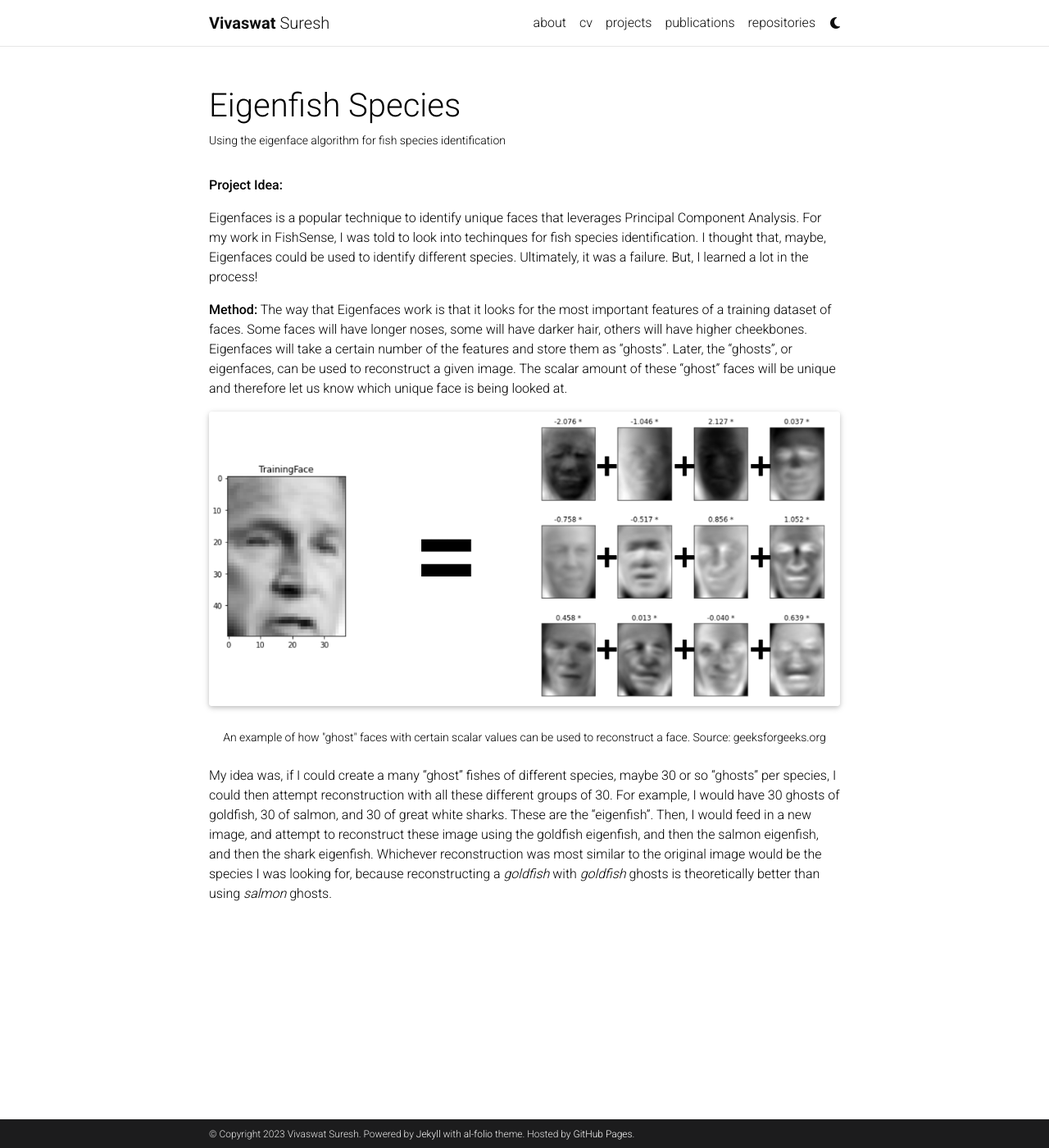
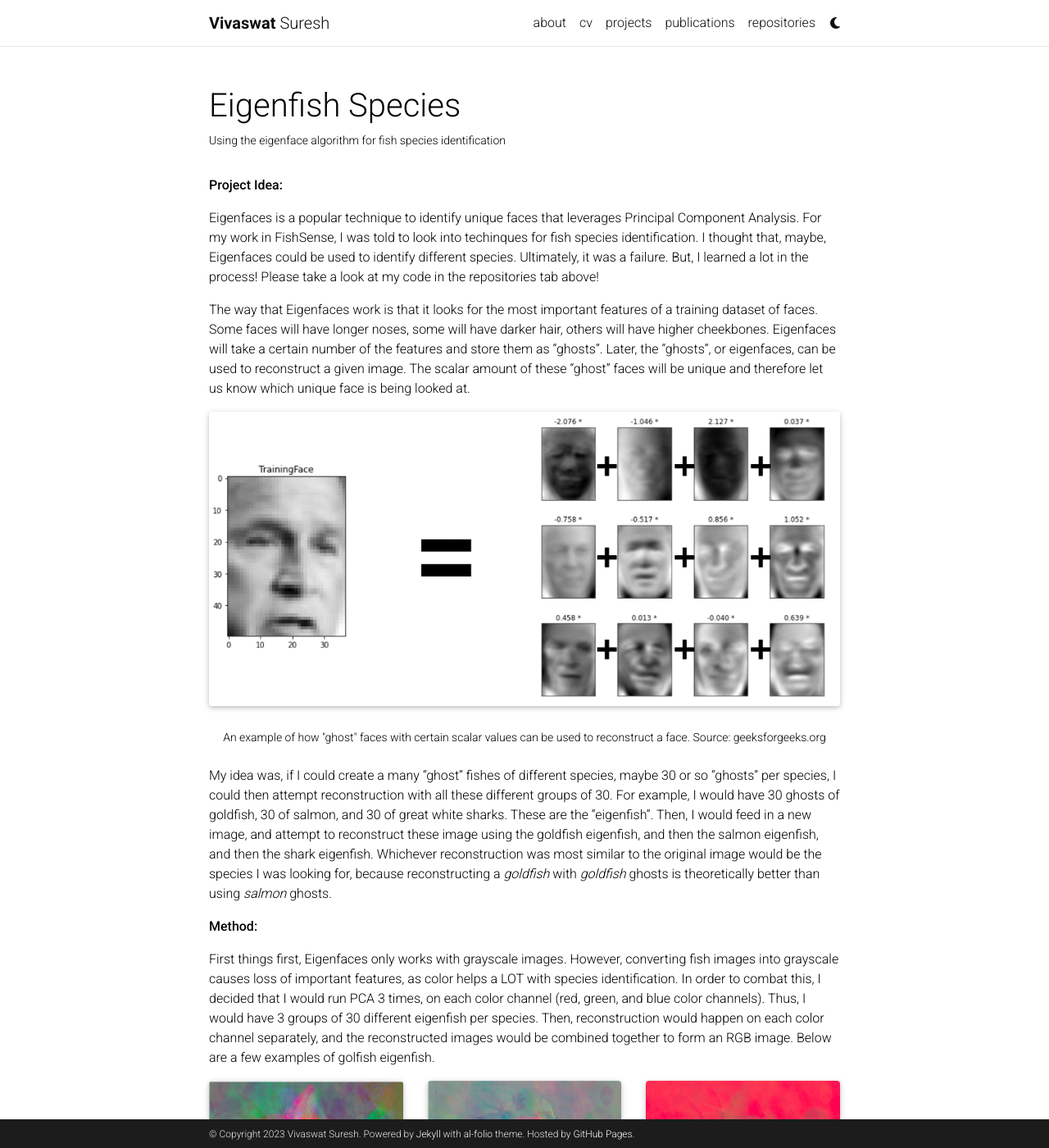
Before and after one commit to VivaSuresh/vivasuresh.github.io, a Jekyll site: the page built from _projects/5_project.md, in a window 1280 px wide and 1400 px high. Shown: the whole window at 82% size. Built offline with Jekyll 4.4.1, drawn with Linux system fonts in a browser that asks for light colours; full-size pictures stand in for the smaller copies a plugin makes; comment, search, counter and statistics services are not loaded; a style sheet for code colours, icons or effects is not loaded; some of the changed text lies outside the part shown.

Commit message:
Eigenfish done!

```diff
--- a/_projects/5_project.md
+++ b/_projects/5_project.md
@@ -9,9 +9,8 @@
 
 **Project Idea:**
 
-Eigenfaces is a popular technique to identify unique faces that leverages Principal Component Analysis. For my work in FishSense, I was told to look into techinques for fish species identification. I thought that, maybe, Eigenfaces could be used to identify different species. Ultimately, it was a failure. But, I learned a lot in the process!
+Eigenfaces is a popular technique to identify unique faces that leverages Principal Component Analysis. For my work in FishSense, I was told to look into techinques for fish species identification. I thought that, maybe, Eigenfaces could be used to identify different species. Ultimately, it was a failure. But, I learned a lot in the process! Please take a look at my code in the repositories tab above!
 
-**Method:**
 The way that Eigenfaces work is that it looks for the most important features of a training dataset of faces. Some faces will have longer noses, some will have darker hair, others will have higher cheekbones. Eigenfaces will take a certain number of the features and store them as "ghosts". Later, the "ghosts", or eigenfaces, can be used to reconstruct a given image. The scalar amount of these "ghost" faces will be unique and therefore let us know which unique face is being looked at.
 
 <div class="row">
@@ -24,3 +23,24 @@
 </div>
 
 My idea was, if I could create a many "ghost" fishes of different species, maybe 30 or so "ghosts" per species, I could then attempt reconstruction with all these different groups of 30. For example, I would have 30 ghosts of goldfish, 30 of salmon, and 30 of great white sharks. These are the "eigenfish". Then, I would feed in a new image, and attempt to reconstruct these image using the goldfish eigenfish, and then the salmon eigenfish, and then the shark eigenfish. Whichever reconstruction was most similar to the original image would be the species I was looking for, because reconstructing a *goldfish* with *goldfish* ghosts is theoretically better than using *salmon* ghosts.
+
+**Method:**
+
+First things first, Eigenfaces only works with grayscale images. However, converting fish images into grayscale causes loss of important features, as color helps a LOT with species identification. In order to combat this, I decided that I would run PCA 3 times, on each color channel (red, green, and blue color channels). Thus, I would have 3 groups of 30 different eigenfish per species. Then, reconstruction would happen on each color channel separately, and the reconstructed images would be combined together to form an RGB image. Below are a few examples of golfish eigenfish.
+
+<div class="row">
+    <div class="col-sm mt-3 mt-md-0">
+        {% include figure.html path="assets/img/eigenfish_1.png" title="example image" class="img-fluid rounded z-depth-1" %}
+    </div>
+    <div class="col-sm mt-3 mt-md-0">
+        {% include figure.html path="assets/img/eigenfish_2.png" title="example image" class="img-fluid rounded z-depth-1" %}
+    </div>
+    <div class="col-sm mt-3 mt-md-0">
+        {% include figure.html path="assets/img/eigenfish_3.png" title="example image" class="img-fluid rounded z-depth-1" %}
+    </div>
+</div>
+<div class="caption">
+    These are examples of the "ghosts" or eigenfish for goldfish.
+</div>
+
+Ultimately, however, I realized that there was just not enough data for this to work. And, if I was able to get a few hundred images of fish, it would be better to use a Mask-RCNN or a YOLO network for species identification, as deep learning would show better results. YOLO networks are the current state-of-the-art for underwater species identification. On top of that, red light attenuation in water causes colors of fish to change dramatically underwater based on the distance from the camera, and PCA is just not adaptable enough.
```
Also changed, not shown: assets/img/eigenfish_1.png (added), assets/img/eigenfish_2.png (added), assets/img/eigenfish_3.png (added).
